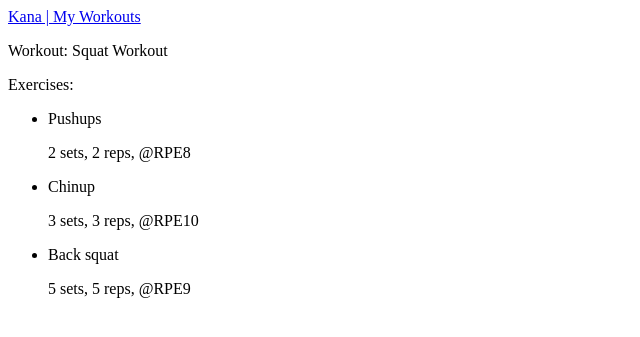
After one commit to kyleanicholson/kana_workout_builder, a Django app: page /workouts/1/ in a window 1280 px wide. The commit adds this page. Shown: the top 337 px of the page, without its empty margins (0-640 px from the left). Run offline with Django 4.2, Linux system fonts and the light colour scheme; data comes from the database, SQL or seed files in the repository; both versions use the stored data as it was after the commit.

Commit message:
Basic page structure and UI for workouts

```diff
--- a/kana_workout_builder_app/models.py
+++ b/kana_workout_builder_app/models.py
@@ -18,6 +18,7 @@
 
     workout = models.ForeignKey(Workout, on_delete=models.CASCADE)
     name = models.CharField(max_length=200)
+    date_added = models.DateTimeField(auto_now_add=True)
     sets = models.PositiveSmallIntegerField(
         default=1, validators=[MinValueValidator(1), MaxValueValidator(100)]
     )
--- /dev/null
+++ b/kana_workout_builder_app/templates/kana_workout_builder_app/base.html
@@ -0,0 +1,5 @@
+<p>
+    <a href="{% url 'kana_workout_builder_app:index' %}">Kana | </a>
+    <a href="{% url 'kana_workout_builder_app:workouts' %}">My Workouts</a>
+</p>
+{% block content %} {% endblock content %}
--- a/kana_workout_builder_app/templates/kana_workout_builder_app/index.html
+++ b/kana_workout_builder_app/templates/kana_workout_builder_app/index.html
@@ -1,4 +1,5 @@
-<p>Kana Workout Builder</p>
+{% extends "kana_workout_builder_app/base.html" %} {% block content %}
 <p>
   Kana helps you efficiently create custom strength training program templates.
 </p>
+{% endblock content %}
--- /dev/null
+++ b/kana_workout_builder_app/templates/kana_workout_builder_app/workout.html
@@ -0,0 +1,16 @@
+{% extends "kana_workout_builder_app/base.html" %} {% block content %}
+<p>Workout: {{ workout }} </p>
+
+<p>Exercises:</p>
+<ul>
+  {% for exercise in exercises %}
+  <li>
+    <p>{{ exercise.name|linebreaks}}</p>
+    <p>{{ exercise.sets }} sets, {{ exercise.sets }} reps, @RPE{{ exercise.rpe }} </p>
+  </li>
+  {% empty %}
+  <li>There are no exercises in this workout yet.</li>
+  {% endfor %}
+</ul>
+
+{% endblock content %}
--- a/kana_workout_builder_app/urls.py
+++ b/kana_workout_builder_app/urls.py
@@ -5,5 +5,7 @@
 app_name = "kana_workout_builder_app"
 urlpatterns = [
     # Home page
-    path("", views.index, name="index")
+    path("", views.index, name="index"),
+    path("workouts/", views.workouts, name="workouts"),
+    path("workouts/<int:workout_id>/", views.workout, name="workout"),
 ]
--- a/kana_workout_builder_app/views.py
+++ b/kana_workout_builder_app/views.py
@@ -1,6 +1,22 @@
 from django.shortcuts import render
+from .models import Workout, Exercise
 
 
 def index(request):
     """The home page for Kana Workout Builder"""
     return render(request, "kana_workout_builder_app/index.html")
+
+
+def workouts(request):
+    """Show all workouts"""
+    workouts = Workout.objects.order_by("date_added")
+    context = {"workouts": workouts}
+    return render(request, "kana_workout_builder_app/workouts.html", context)
+
+
+def workout(request, workout_id):
+    """Shows a single workout and all its exercises"""
+    workout = Workout.objects.get(id=workout_id)
+    exercises = workout.exercise_set.order_by("-date_added")
+    context = {"workout": workout, "exercises": exercises}
+    return render(request, "kana_workout_builder_app/workout.html", context)
```
Also changed, not shown: kana_workout_builder_app/templates/kana_workout_builder_app/workouts.html (added, +10 -0 lines), db.sqlite3, 1 other file.
